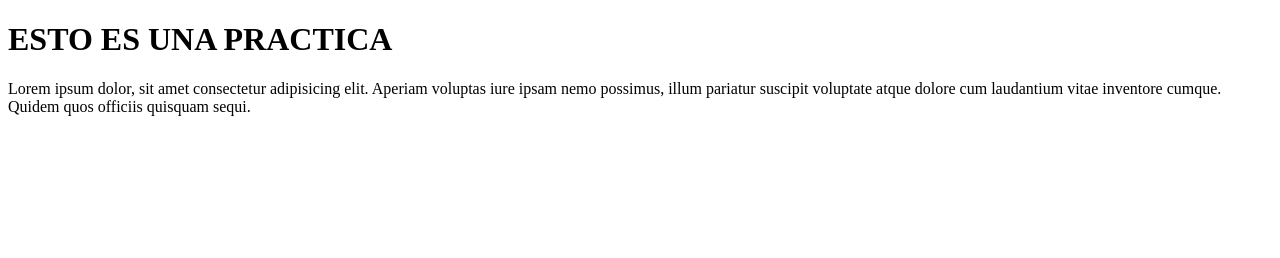
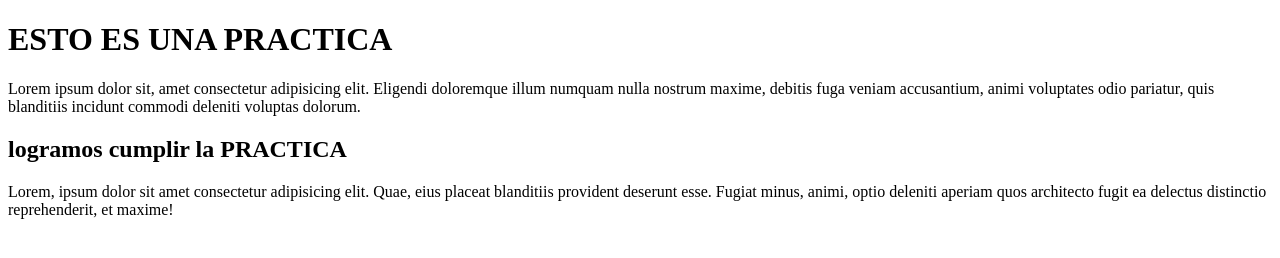
Before and after one commit to jeferson-estiven-vargas/curso-de-REACT, a plain HTML site: page CURSO.html in a window 1280 px wide. Drawn offline with Linux system fonts and the light colour scheme.

Commit message:
segundo cambiot

```diff
--- a/CURSO.html
+++ b/CURSO.html
@@ -7,6 +7,8 @@
 </head>
 <body>
     <h1>ESTO ES UNA PRACTICA</h1>
-    <p>Lorem ipsum dolor, sit amet consectetur adipisicing elit. Aperiam voluptas iure ipsam nemo possimus, illum pariatur suscipit voluptate atque dolore cum laudantium vitae inventore cumque. Quidem quos officiis quisquam sequi.</p>
+    <p>Lorem ipsum dolor sit, amet consectetur adipisicing elit. Eligendi doloremque illum numquam nulla nostrum maxime, debitis fuga veniam accusantium, animi voluptates odio pariatur, quis blanditiis incidunt commodi deleniti voluptas dolorum.</p>
+    <h2> logramos cumplir la PRACTICA</h2>
+    <p>Lorem, ipsum dolor sit amet consectetur adipisicing elit. Quae, eius placeat blanditiis provident deserunt esse. Fugiat minus, animi, optio deleniti aperiam quos architecto fugit ea delectus distinctio reprehenderit, et maxime!</p>
 </body>
 </html>
```
